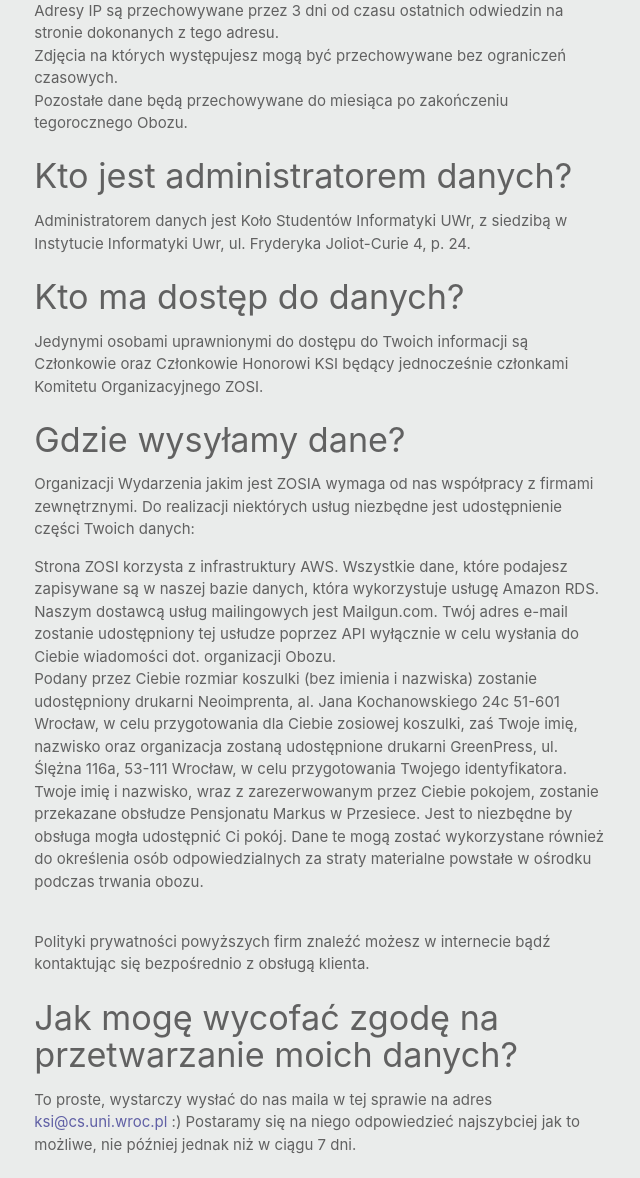
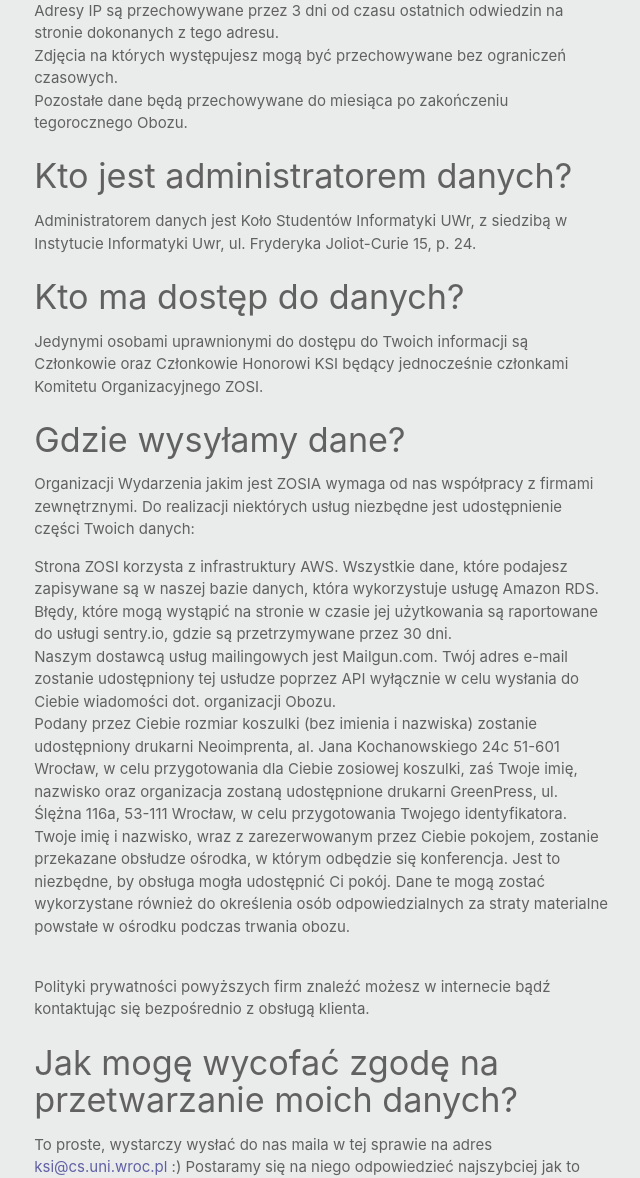
Before and after one commit to ksiuwr/zosia-site-v2016, a Django app: page /privacy/ in a window 1280 px wide. Shown: the part 1897-3075 px from the top of the page, without its empty margins (169-809 px from the left). Run offline with Django 3.2, Linux system fonts and the light colour scheme; some libraries are stand-ins or nearby versions.

Commit message:
Update privacy policy

```diff
--- a/app/src/conferences/templates/conferences/privacy_policy.html
+++ b/app/src/conferences/templates/conferences/privacy_policy.html
@@ -124,7 +124,7 @@
                 <p>
                     Administratorem danych jest Koło Studentów Informatyki UWr,
                     z siedzibą w Instytucie Informatyki Uwr, ul. Fryderyka
-                    Joliot-Curie 4, p. 24.
+                    Joliot-Curie 15, p. 24.
                 </p>
                 <h4>Kto ma dostęp do danych?</h4>
                 <p>
@@ -143,6 +143,11 @@
                             Wszystkie dane, które podajesz zapisywane są w
                             naszej bazie danych, która wykorzystuje usługę
                             Amazon RDS.
+                        </li>
+                        <li>
+                            Błędy, które mogą wystąpić na stronie w czasie jej
+                            użytkowania są raportowane do usługi sentry.io,
+                            gdzie są przetrzymywane przez 30 dni.
                         </li>
                         <li>
                             Naszym dostawcą usług mailingowych jest
@@ -164,8 +169,8 @@
                         <li>
                             Twoje imię i nazwisko, wraz z zarezerwowanym przez
                             Ciebie pokojem, zostanie przekazane obsłudze
-                            Pensjonatu Markus w Przesiece. Jest to niezbędne by
-                            obsługa mogła udostępnić Ci pokój. Dane te mogą
+                            ośrodka, w którym odbędzie się konferencja. Jest to niezbędne,
+                            by obsługa mogła udostępnić Ci pokój. Dane te mogą
                             zostać wykorzystane również do określenia osób
                             odpowiedzialnych za straty materialne powstałe w
                             ośrodku podczas trwania obozu.
```
